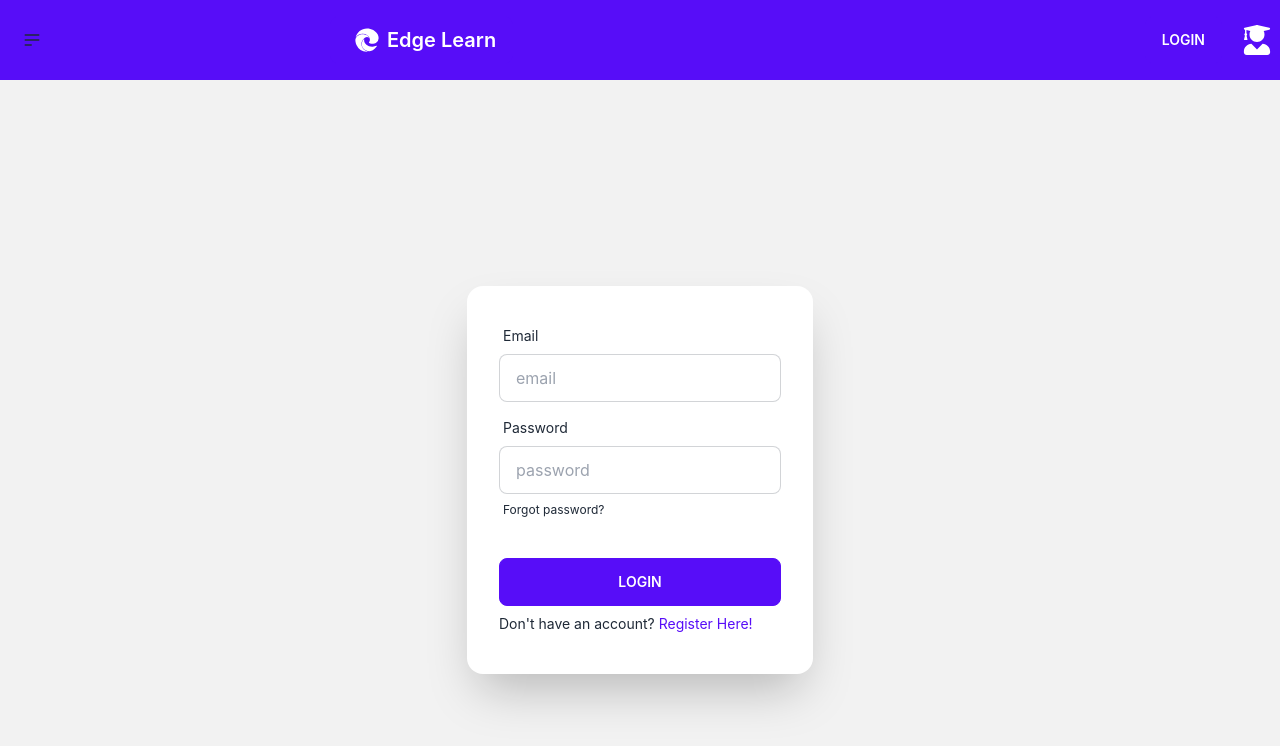
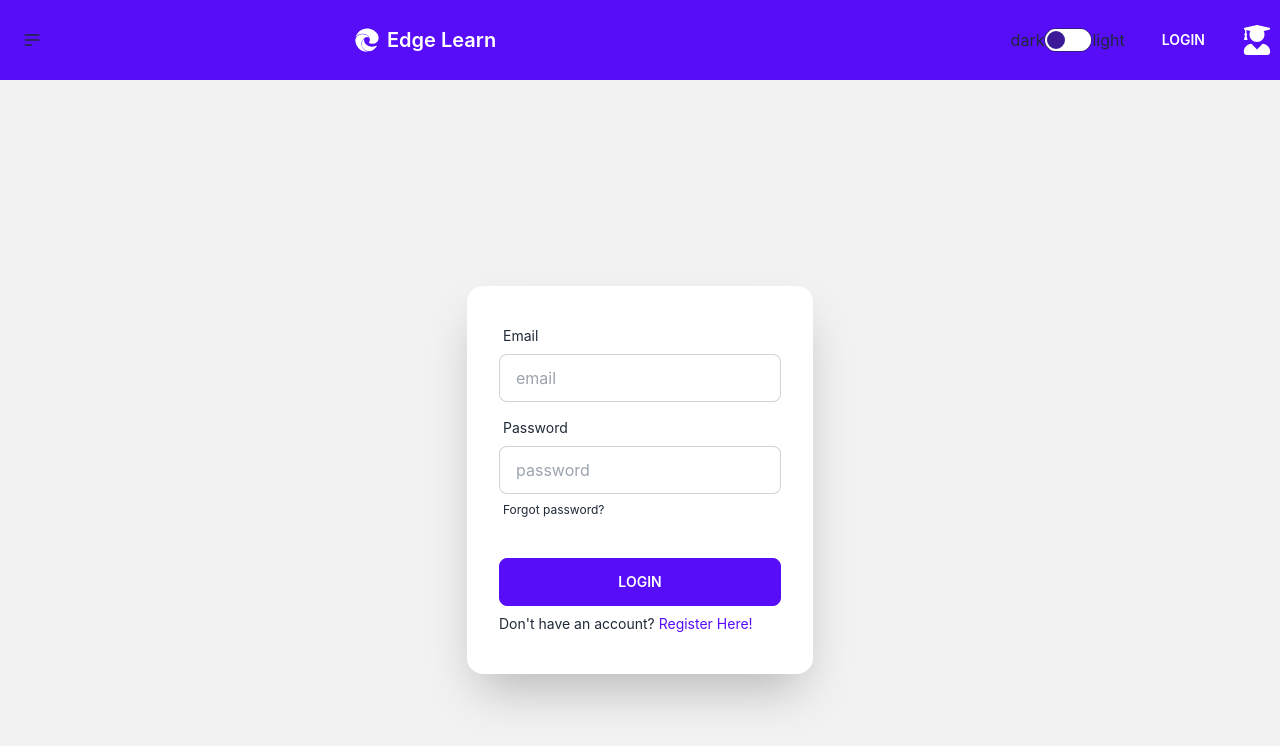
Before and after one commit to mehedi-hasan22/edge-learn-assignment10Client-batch6, a React (Create React App) app: page /signIn in a window 1280 px wide. Shown: the top 746 px of the page. Built offline with nearby package versions, Linux system fonts and the light colour scheme; no server answers.

Commit message:
finished

```diff
--- a/src/Components/Category/Category.js
+++ b/src/Components/Category/Category.js
@@ -1,7 +1,7 @@
 import React from 'react';
 import { Link, useLoaderData } from 'react-router-dom';
 import Pdf from "react-to-pdf";
-import { FaDownload } from "react-icons/fa";
+import { FaDownload, FaCrown } from "react-icons/fa";
 
 
 const ref = React.createRef();
@@ -30,8 +30,8 @@ const Category = () => {
                     <li>24/7 support</li>
                     <li>Course finishing Certificate</li>
                 </div>
-                <button className='btn btn-primary my-5'><Link to={`/checkout/${data.category_id
-                    }`}>Get Premium</Link></button>
+                <button className='btn btn-primary my-5'><Link className='flex justify-between align-center' to={`/checkout/${data.category_id
+                    }`}>Get Premium<FaCrown className='mx-2' /></Link></button>
             </div>
         </div >
     );
--- a/src/Components/Header/Header.js
+++ b/src/Components/Header/Header.js
@@ -30,6 +30,9 @@ const Header = () => {
                 <Link to='/' className="btn btn-primary normal-case text-xl"><FaEdge className='m-2 text-white text-2xl' />  Edge Learn</Link>
             </div>
             <div className="navbar-end">
+                <p>dark</p>
+                <input type="checkbox" className="toggle" />
+                <p>light</p>
                 <div className='mx-5'>
                     <>
                         {
```
Also changed, not shown: 1 other file (tests, documents, lock files or other folders).
